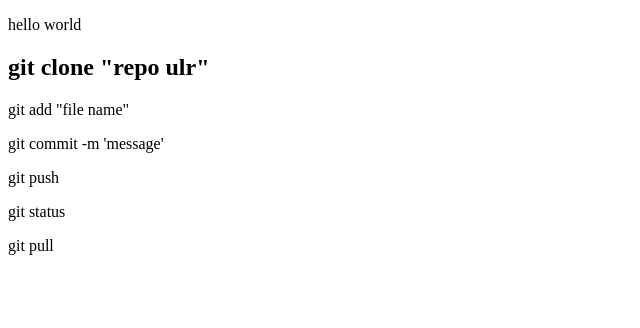
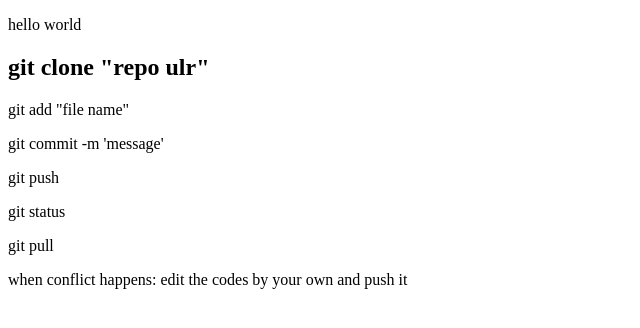
Before and after one commit to Ramrachai/learngit, a plain HTML site: page index.html in a window 1280 px wide. Shown: the whole page, without its empty margins (0-640 px from the left). Drawn offline with Linux system fonts and the light colour scheme.

Commit message:
conflict test

```diff
--- a/index.html
+++ b/index.html
@@ -1,18 +1,23 @@
 <!DOCTYPE html>
 <html lang="en">
+
 <head>
     <meta charset="UTF-8">
     <meta name="viewport" content="width=device-width, initial-scale=1.0">
     <title>Document</title>
 </head>
+
 <body>
-     <p> hello world </p>
-     <h2>git clone "repo ulr" </h2>
-    <p>git add "file name" </file></p>
+    <p> hello world </p>
+    <h2>git clone "repo ulr" </h2>
+    <p>git add "file name" </file>
+    </p>
     <p>git commit -m 'message'</p>
     <p>git push </p>
     <p>git status</p>
-<p> git pull </p>
+    <p> git pull </p>
+    <p> when conflict happens: edit the codes by your own and push it  </p>
 
 </body>
+
 </html>
```
